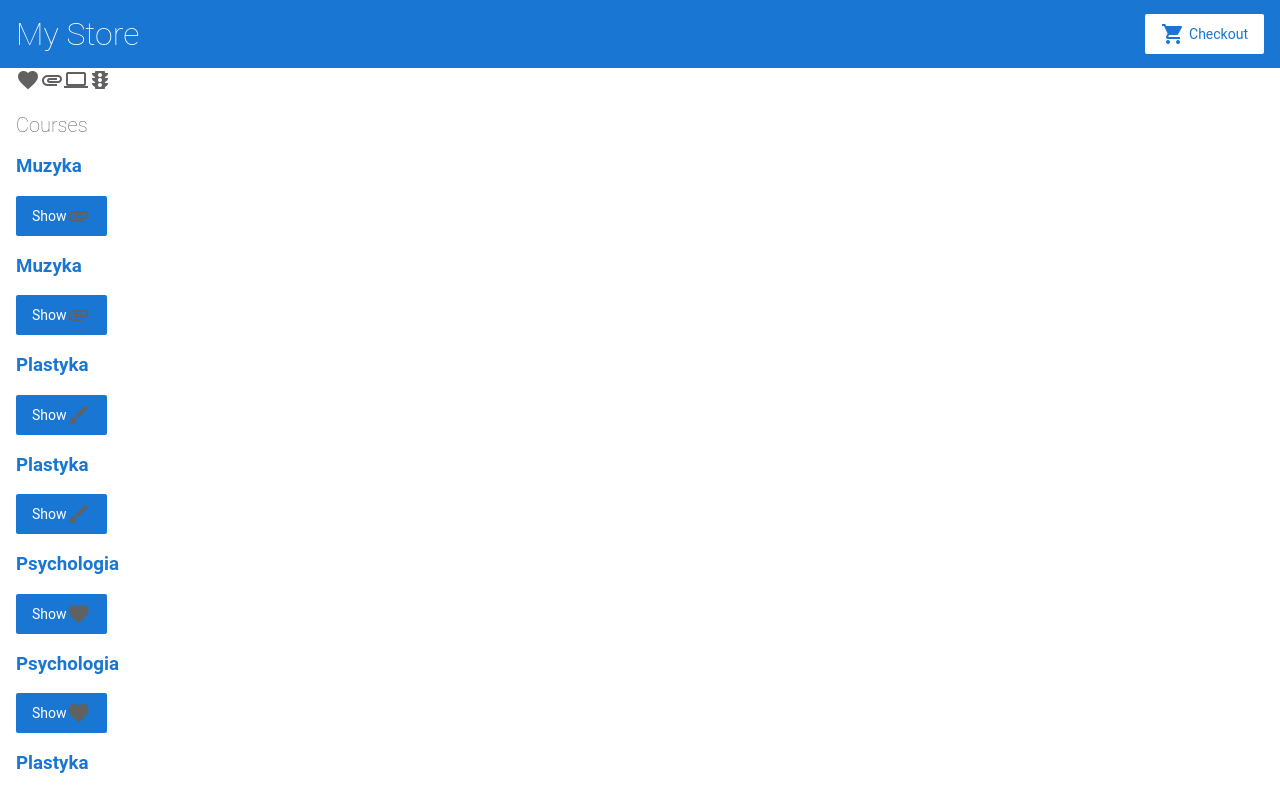
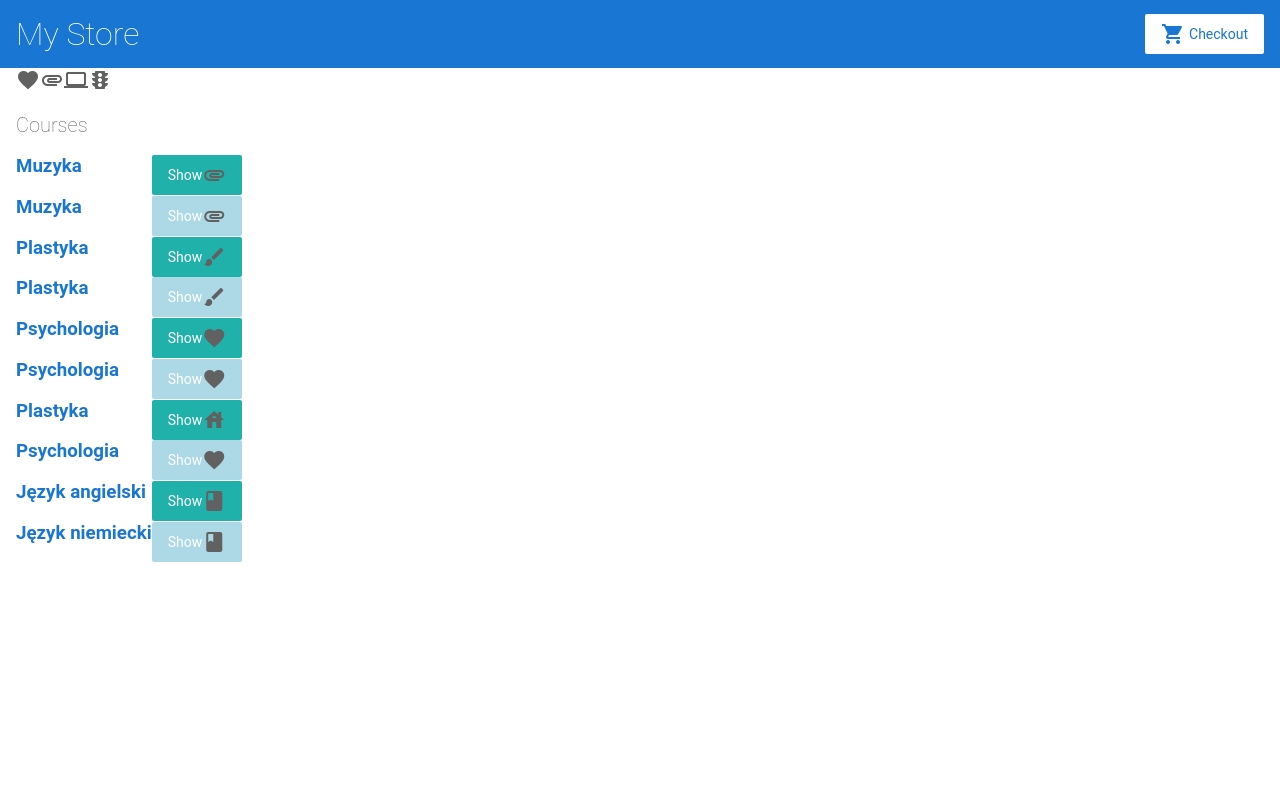
Before and after one commit to Latropos/angular-acynk, an Angular app: page / in a window 1280 px wide. Shown: the top 791 px of the page. Built offline with nearby package versions, Linux system fonts and the light colour scheme.

Commit message:
2 files modified

```diff
--- a/src/app/product-list/product-list.component.css
+++ b/src/app/product-list/product-list.component.css
@@ -1,5 +1,13 @@
 
-
+.zebra:nth-child(even) button{
+  background: lightblue
+}
+.zebra:nth-child(odd) button{
+  background: lightseagreen
+}
+.zebra button{
+  float:right;
+}
 /*
 Copyright Google LLC. All Rights Reserved.
 Use of this source code is governed by an MIT-style license that
--- a/src/app/product-list/product-list.component.html
+++ b/src/app/product-list/product-list.component.html
@@ -7,17 +7,17 @@
 
 <h2>Courses</h2>
 
-<div *ngFor="let course of Kursy, index as kursId">
+<div *ngFor="let course of Kursy, index as kursId" class="zebra">
 
      <h3>
       <a [title]="course.name + ' details'">
         {{ course.name }}
       </a>
 
-    </h3>
     <button (click)="show(kursId)">
       Show <i class="material-icons">{{course.sym}}</i>
     </button>
+    </h3>
 <div *ngIf="check(kursId)">
   <h2>Punkty ETCS: {{course.etcs}} </h2>
   <h2>Typ zajęć: {{course.ClassType}} </h2>
```
